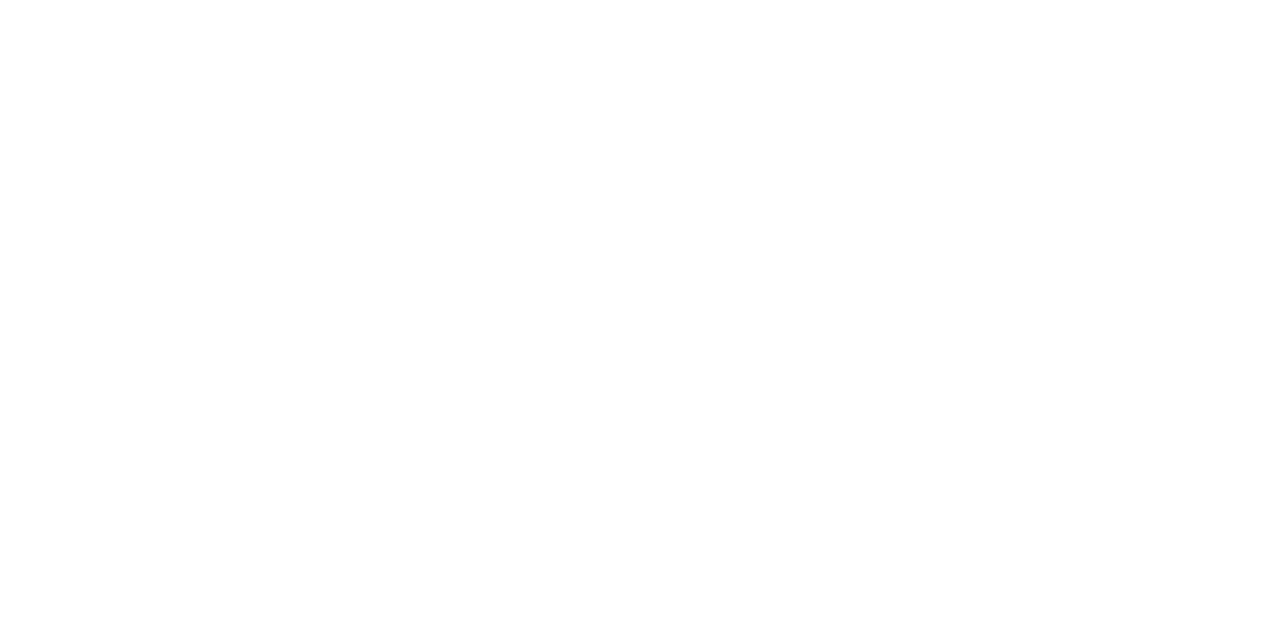
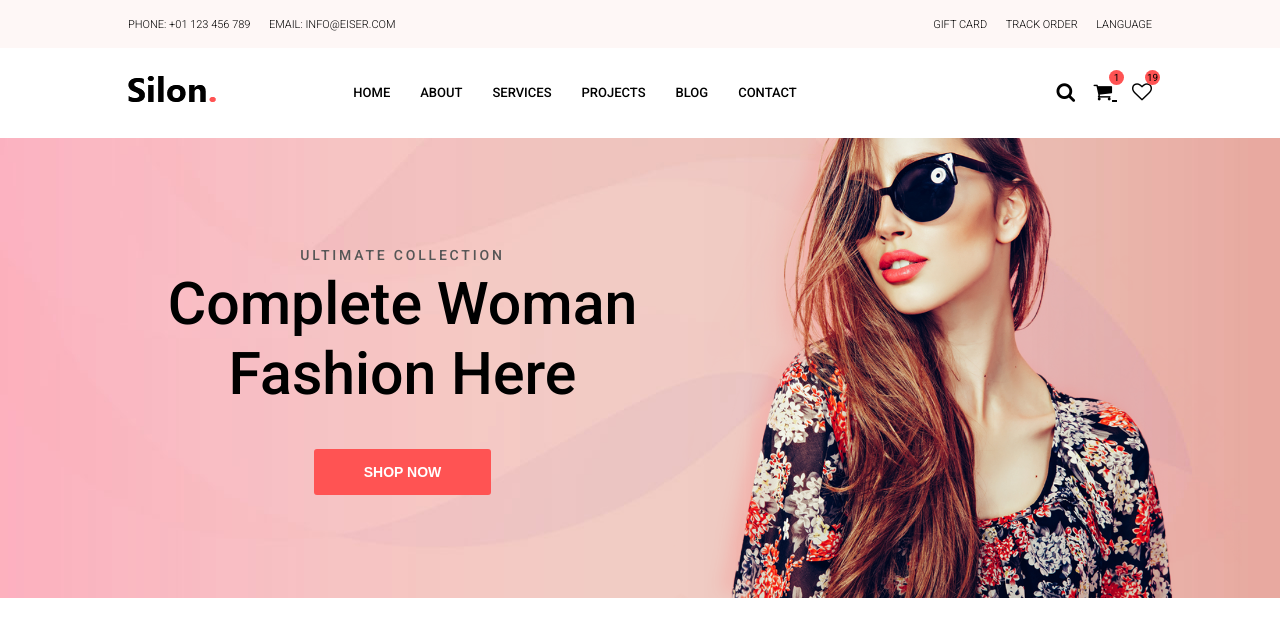
Before and after one commit to bilalbutt044/silon-ecommerce-site, a plain HTML site: page index.html in a window 1280 px wide. Drawn offline with Linux system fonts and the light colour scheme.

Commit message:
header and banner complete desktop view

```diff
--- a/css/style.css
+++ b/css/style.css
@@ -0,0 +1,204 @@
+* {
+    padding: 0;
+    margin: 0;
+    box-sizing: border-box;
+}
+ul, ul li  {
+    padding: 0;
+    margin: 0;
+
+}
+body{
+    color: #000;
+    background-color: #fff;
+    font-family: 'Roboto', sans-serif;
+    font-weight: 400;
+    font-size: 14px;
+    line-height: 27px;
+}
+
+.container {
+    max-width: 80%;
+    margin:  0 auto;
+}
+.container-fluid {
+    max-width: 95%;
+    margin:  0 auto;
+}
+.top-header-container {
+    display: flex;
+    justify-content: space-between;
+
+}
+.top-header  {
+    background-color: #fef7f6;
+    padding: 10px 0;
+}
+.top-header .top-header-left-col,
+.top-header .top-header-right-col {
+    flex-grow: 1;
+    max-width: 100%;
+}
+
+.top-header .top-header-right-col {
+    text-align: right;
+
+}
+
+.top-header span {
+    color: #000;
+    display: inline-block;
+    font-size: 11px;
+    font-weight: 300;
+    text-transform: uppercase;
+    position: relative;
+}
+
+.top-header .top-header-left-col span:not(:last-child),
+.top-header .top-header-right-col span:not(:last-child){
+    padding-right: 15px;
+}
+
+header nav {
+    display: flex;
+    flex-wrap: wrap;
+    justify-content: space-between;
+    align-items: center;
+}
+
+nav .logo {
+    flex-grow: 1;
+}
+nav ul {
+    display: flex;
+    list-style-type: none;
+    padding: 0;
+    margin: 0;
+    flex-grow: 2;
+}
+
+nav ul li a  {
+    padding: 40px 15px;
+    text-decoration: none;
+    color: black;
+    text-transform: uppercase;
+    font-weight: 500;
+    line-height: 0.8;
+    font-size: 13px;
+    display: block;
+}
+
+nav ul li a:hover {
+    color: #ff5353;
+}
+
+.navbar-right .input-search {
+    display: inline-block;
+    position: relative;
+}
+
+.navbar-right .input-search input {
+    max-width: 20px;
+    border: none;
+    position: absolute;
+    top: 3px;
+    right: 18px;
+    transition: all 0.3s;
+    outline: none;
+    opacity: 0;
+}
+
+.navbar-right .input-search input:focus {
+    max-width: 100px;
+    transition: all 0.3s;
+    opacity: 1;
+    right: 40px;
+}
+
+.navbar-right .input-search .search {
+        padding-right: 15px;
+    font-size: 20px;
+}
+
+
+.navbar-right a {
+    font-size: 20px;
+    color: black;
+    position: relative;
+}
+.navbar-right a:not(:last-child) {
+    padding-right: 15px
+
+}
+.navbar-right a span {
+    position: absolute;
+    height: 15px;
+    width: 15px;
+    background-color: #ff5353;
+    border-radius: 25px;
+    top: -10px;
+    right: 8px;
+    font-size: 10px;
+    text-align: center;
+    line-height: 1.5;
+}
+.navbar-right a:last-child span {
+    top: -10px;
+    right: -8px;
+}
+
+.banner {
+    background-image: url("../assets/bg-1.jpg");
+    display: flex;
+    justify-content: space-around;
+}
+.banner .banner-row {
+    display: flex;
+    align-items: center;
+}
+.banner .banner-description-container {
+    max-width: 50%;
+    flex: 0 0 50%;
+}
+.banner-description {
+    max-width: 475px;
+    float: right;
+    text-align: center;
+    padding-left: 0px;
+}
+
+.banner-description p {
+    text-transform: uppercase;
+    color: #565656;
+    font-weight: 500;
+    letter-spacing: 2.8px;
+}
+
+.banner-description h1 {
+    font-size: 59px;
+    font-weight: 500;
+    line-height: 70px;
+    color: #000;
+    margin-bottom: 40px;
+
+}
+.banner-description button {
+    padding: 15px 50px;
+    background: #ff5353;
+    border: none;
+    outline: none;
+    color: white;
+    font-weight: bold;
+    font-size: 14px;
+    text-transform: uppercase;
+    border-radius: 3px;
+}
+.banner .banner-img-container {
+    max-width: 50%;
+}
+
+.banner-img img {
+    width: 100%;
+    height: auto;
+    display: block;
+}
--- a/index.html
+++ b/index.html
@@ -4,6 +4,117 @@
     <meta charset="UTF-8" />
     <meta name="viewport" content="width=device-width, initial-scale=1.0" />
     <title>Document</title>
+    <link rel="stylesheet" href="css/style.css" />
+    <link rel="preconnect" href="https://fonts.gstatic.com" />
+    <link rel="preconnect" href="https://fonts.gstatic.com" />
+    <link
+      href="https://fonts.googleapis.com/css?family=Roboto:300,400,500,700&display=swap"
+      rel="stylesheet"
+    />
+    <link
+      rel="stylesheet"
+      href="https://stackpath.bootstrapcdn.com/font-awesome/4.7.0/css/font-awesome.min.css"
+    />
+    <style>
+      @font-face {
+        font-weight: 400;
+        font-style: normal;
+        font-family: "Circular-Loom";
+
+        src: url("https://cdn.loom.com/assets/fonts/circular/CircularXXWeb-Book-cd7d2bcec649b1243839a15d5eb8f0a3.woff2")
+          format("woff2");
+      }
+
+      @font-face {
+        font-weight: 500;
+        font-style: normal;
+        font-family: "Circular-Loom";
+
+        src: url("https://cdn.loom.com/assets/fonts/circular/CircularXXWeb-Medium-d74eac43c78bd5852478998ce63dceb3.woff2")
+          format("woff2");
+      }
+
+      @font-face {
+        font-weight: 700;
+        font-style: normal;
+        font-family: "Circular-Loom";
+
+        src: url("https://cdn.loom.com/assets/fonts/circular/CircularXXWeb-Bold-83b8ceaf77f49c7cffa44107561909e4.woff2")
+          format("woff2");
+      }
+
+      @font-face {
+        font-weight: 900;
+        font-style: normal;
+        font-family: "Circular-Loom";
+
+        src: url("https://cdn.loom.com/assets/fonts/circular/CircularXXWeb-Black-bf067ecb8aa777ceb6df7d72226febca.woff2")
+          format("woff2");
+      }
+    </style>
   </head>
-  <body></body>
+  <body>
+    <header>
+      <div class="top-header">
+        <div class="container top-header-container">
+          <div class="top-header-left-col">
+            <span>phone: +01 123 456 789</span>
+            <span>email: info@eiser.com</span>
+          </div>
+          <div class="top-header-right-col">
+            <span>gift card</span>
+            <span>track order</span>
+            <span>language</span>
+          </div>
+        </div>
+      </div>
+      <div class="container">
+        <nav>
+          <a href="#" class="logo">
+            <img src="assets/logo.png" alt="logo" />
+          </a>
+          <ul>
+            <li><a href="#"> home</a></li>
+            <li><a href="#"> about</a></li>
+            <li><a href="#"> services</a></li>
+            <li><a href="#"> projects</a></li>
+            <li><a href="#"> blog</a></li>
+            <li><a href="#"> contact</a></li>
+          </ul>
+          <div class="navbar-right">
+            <div class="input-search">
+              <input type="text" />
+              <i class="fa fa-search search"></i>
+            </div>
+            <a href="#">
+              <span>1</span>
+              <i class="fa fa-shopping-cart"></i>
+            </a>
+            <a href="#">
+              <span>19</span>
+              <i class="fa fa-heart-o"></i>
+            </a>
+          </div>
+        </nav>
+      </div>
+    </header>
+    <section class="banner">
+      <div class="container-fluid banner-container">
+        <div class="banner-row">
+          <div class="banner-description-container">
+            <div class="banner-description">
+              <p>ultimate collection</p>
+              <h1>Complete Woman Fashion Here</h1>
+              <button>shop now</button>
+            </div>
+          </div>
+          <div class="banner-img-container">
+            <div class="banner-img">
+              <img src="assets/ban-1.png" alt="banner-1" />
+            </div>
+          </div>
+        </div>
+      </div>
+    </section>
+  </body>
 </html>
```
Also changed, not shown: assets/ban-1.png (added), assets/bg-1.jpg (added).
